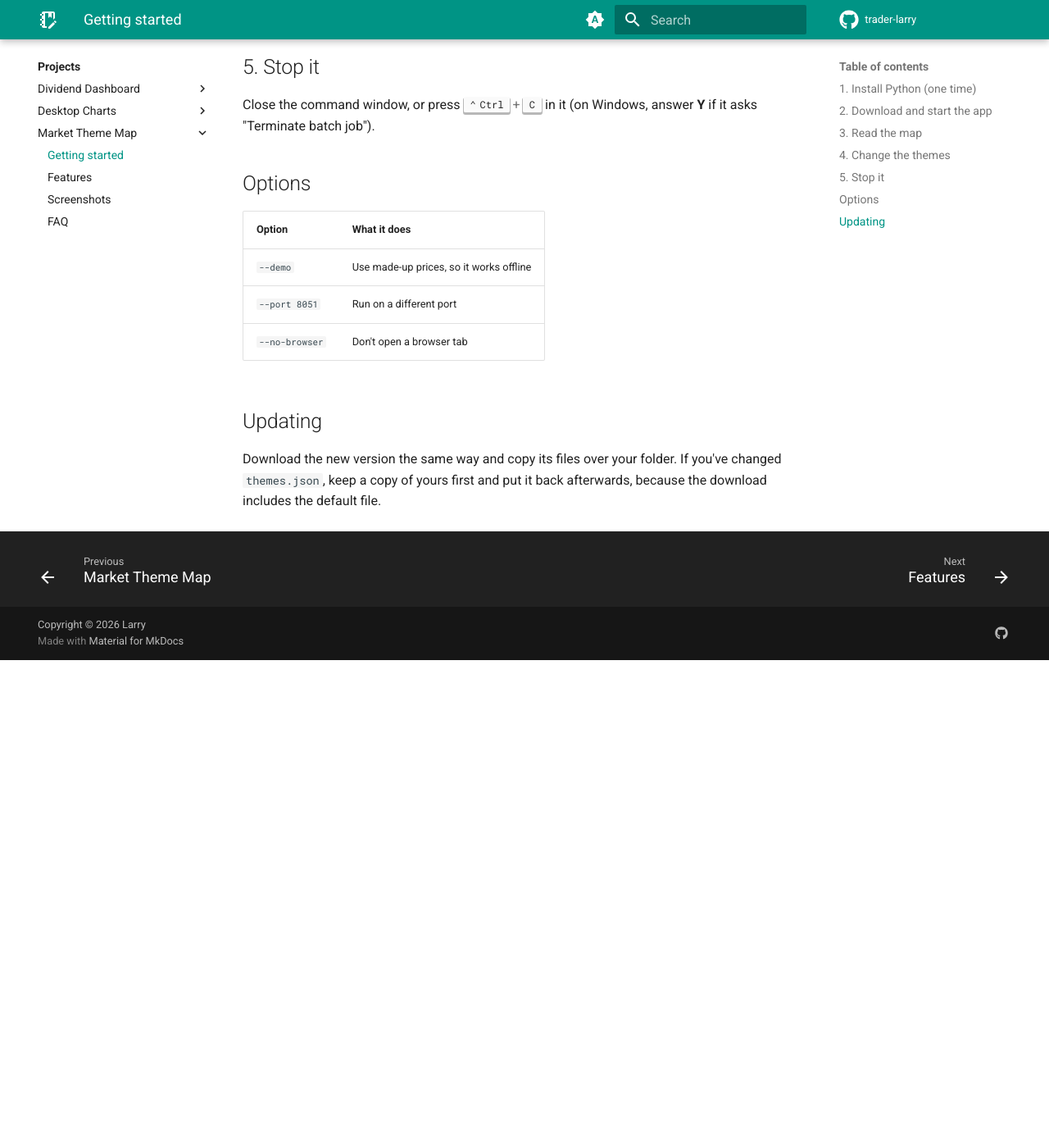
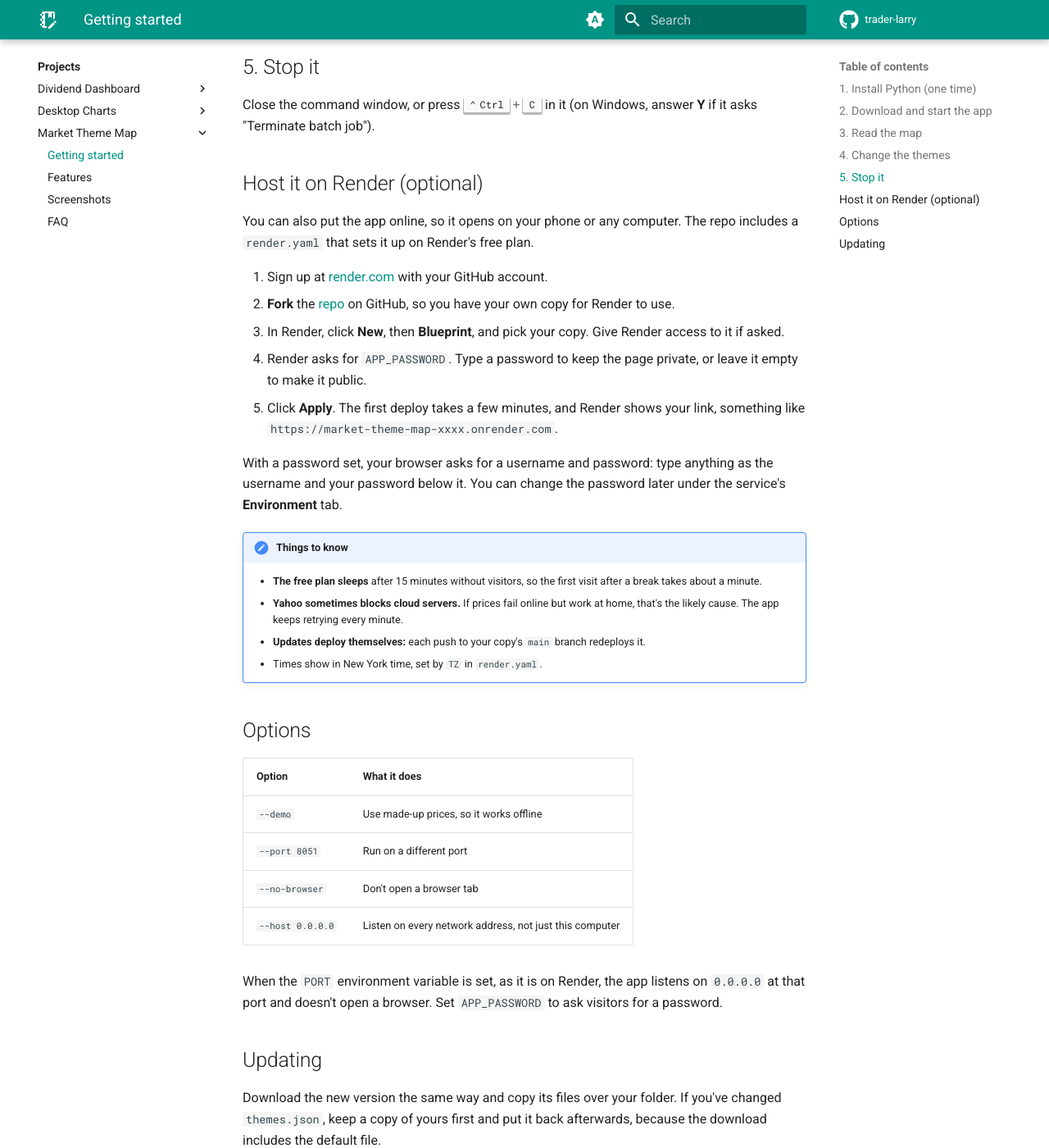
Before and after one commit to trader-larry/trader-larry.github.io, an MkDocs documentation site: the page built from docs/projects/market-theme-map/getting-started.md, in a window 1280 px wide and 1400 px high, scrolled down 1807 px. Shown: the whole window at 82% size. Built offline with MkDocs 1.6.1 and Material for MkDocs 9.7.7, drawn with Linux system fonts in a browser that asks for light colours; before the commit the page ends 2612 px from its top, so only the background shows below that.

Commit message:
Market Theme Map: add Try it live link and Render hosting guide
Live link on the overview, home and projects cards; a Host it on Render
section in Getting started; FAQ and features updated for hosted use.

Co-Authored-By: Claude Opus 5.5 <noreply@anthropic.com>
Claude-Session: https://claude.ai/code/session_01VvQfTPPDT4eVSKN34UMBzW

```diff
--- a/docs/projects/market-theme-map/getting-started.md
+++ b/docs/projects/market-theme-map/getting-started.md
@@ -90,6 +90,34 @@ for an index. A stock can be in more than one theme. Save the file and press
 Close the command window, or press ++ctrl+c++ in it (on Windows, answer **Y** if
 it asks "Terminate batch job").
 
+## Host it on Render (optional)
+
+You can also put the app online, so it opens on your phone or any computer.
+The repo includes a `render.yaml` that sets it up on Render's free plan.
+
+1. Sign up at [render.com](https://render.com) with your GitHub account.
+2. **Fork** the [repo](https://github.com/trader-larry/market-theme-map) on
+   GitHub, so you have your own copy for Render to use.
+3. In Render, click **New**, then **Blueprint**, and pick your copy. Give Render
+   access to it if asked.
+4. Render asks for `APP_PASSWORD`. Type a password to keep the page private,
+   or leave it empty to make it public.
+5. Click **Apply**. The first deploy takes a few minutes, and Render shows your
+   link, something like `https://market-theme-map-xxxx.onrender.com`.
+
+With a password set, your browser asks for a username and password: type
+anything as the username and your password below it. You can change the
+password later under the service's **Environment** tab.
+
+!!! note "Things to know"
+    - **The free plan sleeps** after 15 minutes without visitors, so the first
+      visit after a break takes about a minute.
+    - **Yahoo sometimes blocks cloud servers.** If prices fail online but work
+      at home, that's the likely cause. The app keeps retrying every minute.
+    - **Updates deploy themselves:** each push to your copy's `main` branch
+      redeploys it.
+    - Times show in New York time, set by `TZ` in `render.yaml`.
+
 ## Options
 
 | Option | What it does |
@@ -97,6 +125,11 @@ it asks "Terminate batch job").
 | `--demo` | Use made-up prices, so it works offline |
 | `--port 8051` | Run on a different port |
 | `--no-browser` | Don't open a browser tab |
+| `--host 0.0.0.0` | Listen on every network address, not just this computer |
+
+When the `PORT` environment variable is set, as it is on Render, the app
+listens on `0.0.0.0` at that port and doesn't open a browser. Set
+`APP_PASSWORD` to ask visitors for a password.
 
 ## Updating
 
```
Also changed, not shown: docs/index.md (+2 -1 lines), docs/projects/index.md (+1 -0 lines), docs/projects/market-theme-map/faq.md (+14 -1 lines), docs/projects/market-theme-map/features.md (+6 -3 lines), docs/projects/market-theme-map/index.md (+10 -4 lines).
